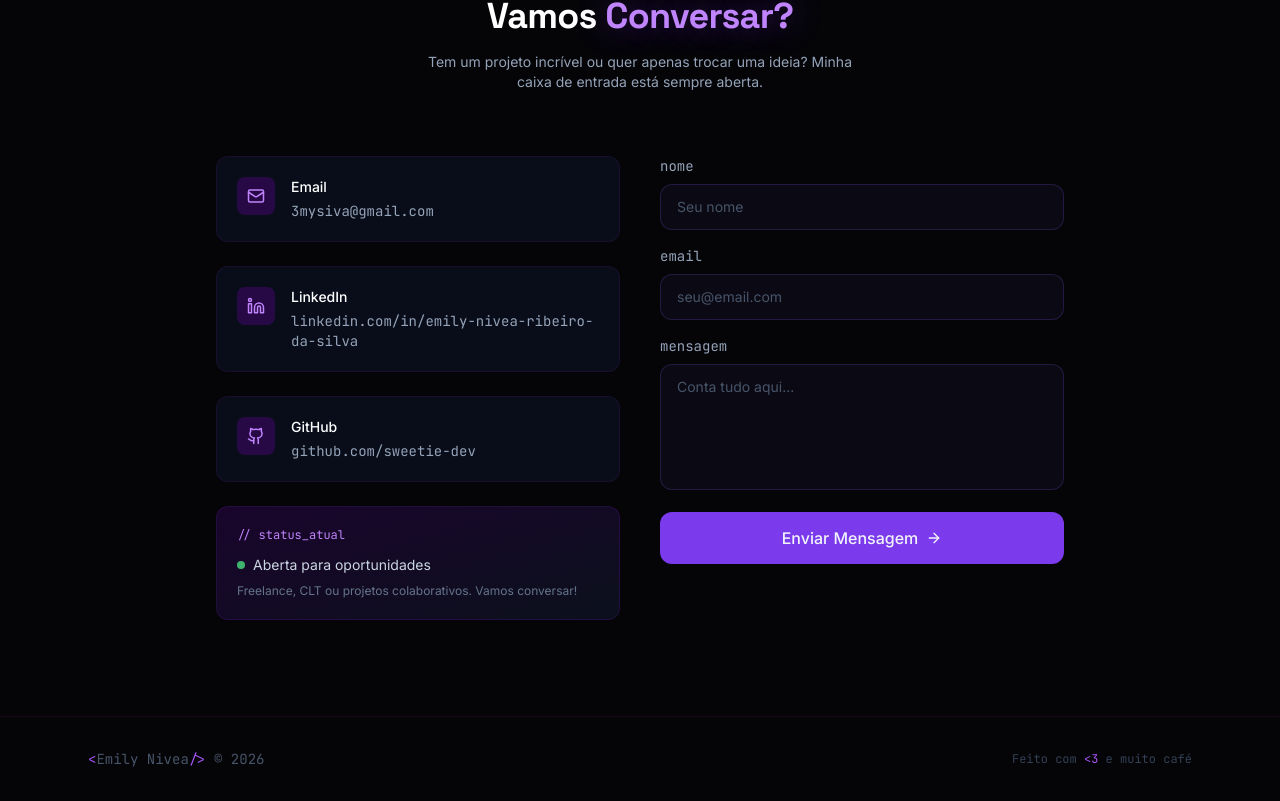
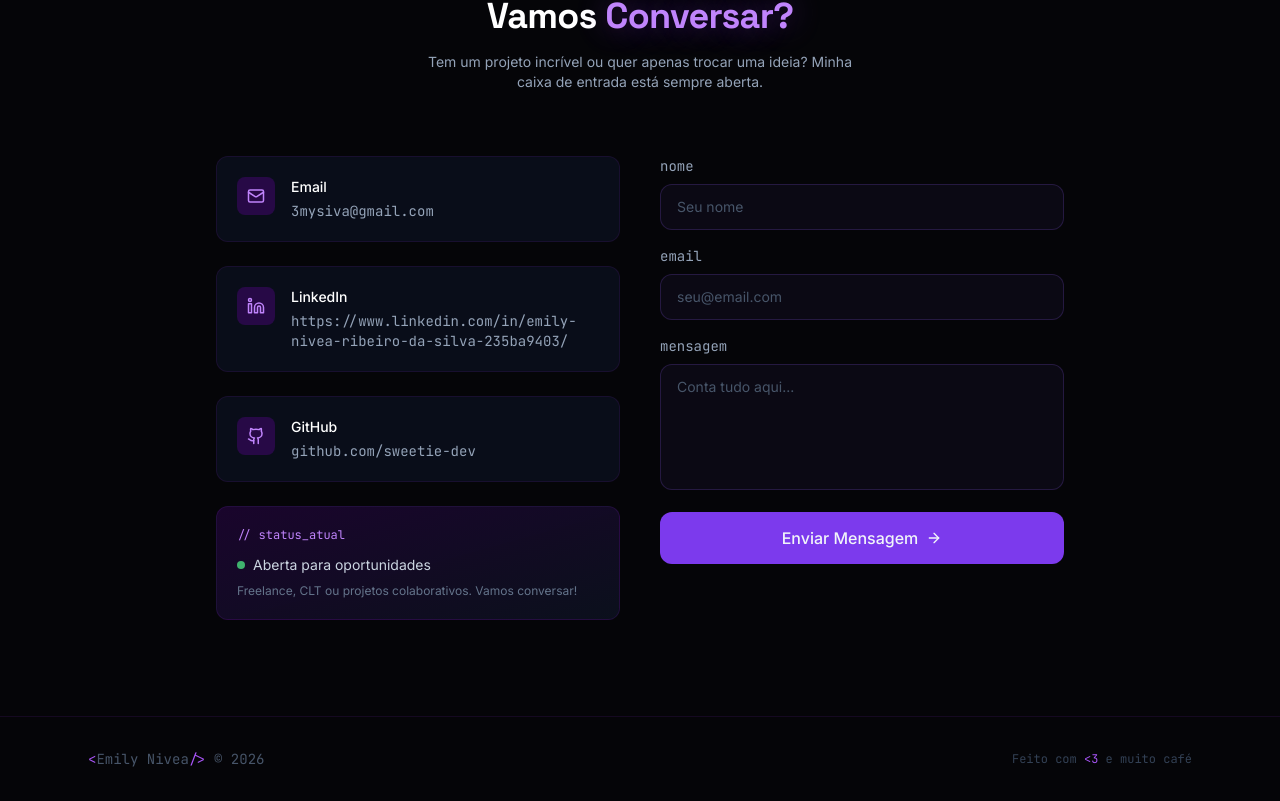
Before and after one commit to sweetie-dev/Emily, a React (Vite) app: page / in a window 1280 px wide. Shown: the part 3932-4733 px from the top of the page. Built offline with nearby package versions, Linux system fonts and the light colour scheme.

Commit message:
ajeitando links

```diff
--- a/src/App.tsx
+++ b/src/App.tsx
@@ -301,7 +301,7 @@ export default function App() {
           <div className="flex items-center justify-center gap-5 mt-10">
             {[
               { icon: <Github size={18} />, label: 'GitHub', href: 'https://github.com/sweetie-dev' },
-              { icon: <Linkedin size={18} />, label: 'LinkedIn', href: 'https://linkedin.com/in/emily-nivea-ribeiro-da-silva' },
+              { icon: <Linkedin size={18} />, label: 'LinkedIn', href: 'https://www.linkedin.com/in/emily-nivea-ribeiro-da-silva-235ba9403/' },
               { icon: <Mail size={18} />, label: 'Email', href: 'mailto:3mysiva@gmail.com' },
             ].map(({ icon, label, href }) => (
               <a
@@ -485,7 +485,7 @@ export default function App() {
                 </div>
                 <div>
                   <div className="font-medium text-white text-sm mb-1">LinkedIn</div>
-                  <div className="text-slate-400 text-sm font-mono">linkedin.com/in/emily-nivea-ribeiro-da-silva</div>
+                  <div className="text-slate-400 text-sm font-mono">https://www.linkedin.com/in/emily-nivea-ribeiro-da-silva-235ba9403/</div>
                 </div>
               </div>
               <div className="p-5 rounded-xl bg-slate-900/50 border border-purple-900/20 flex items-start gap-4">
```
